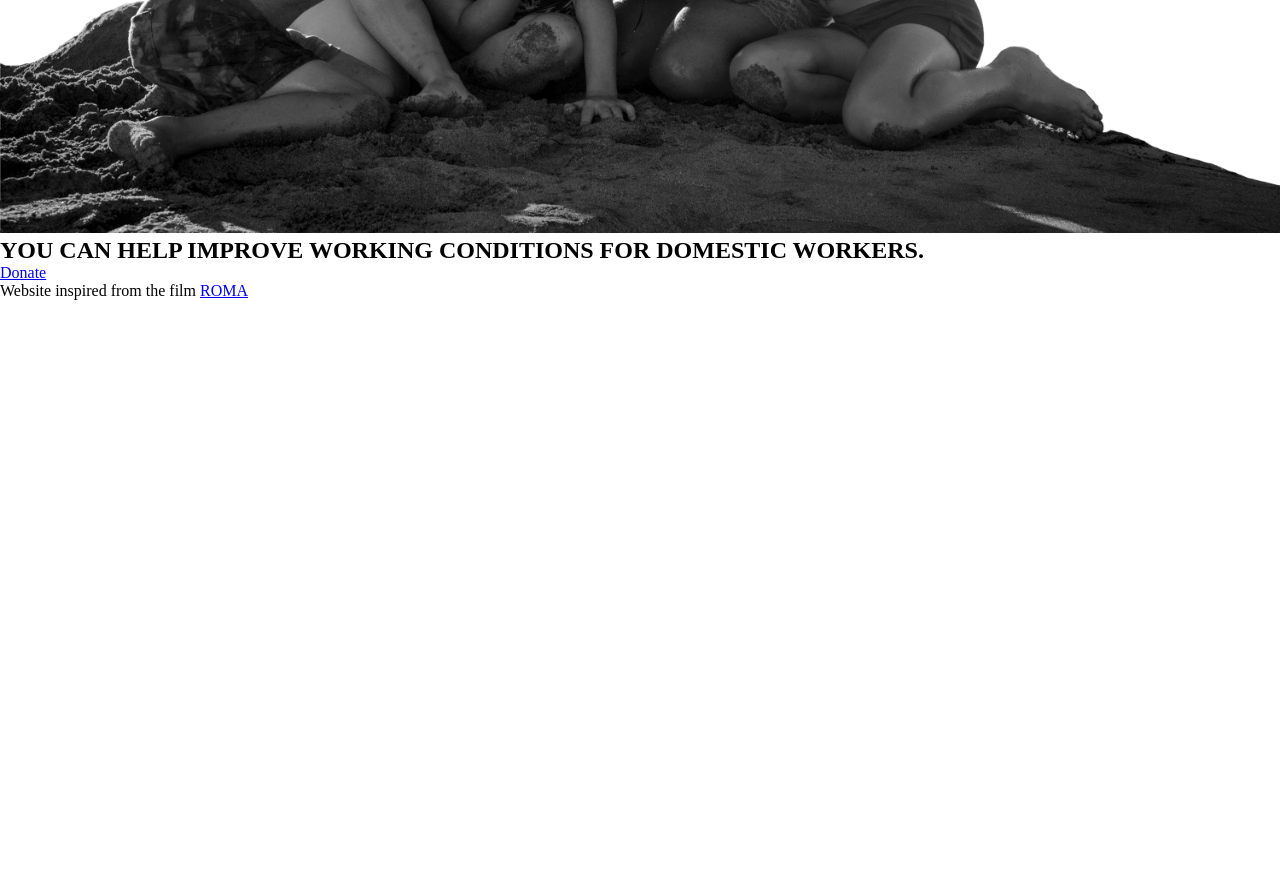
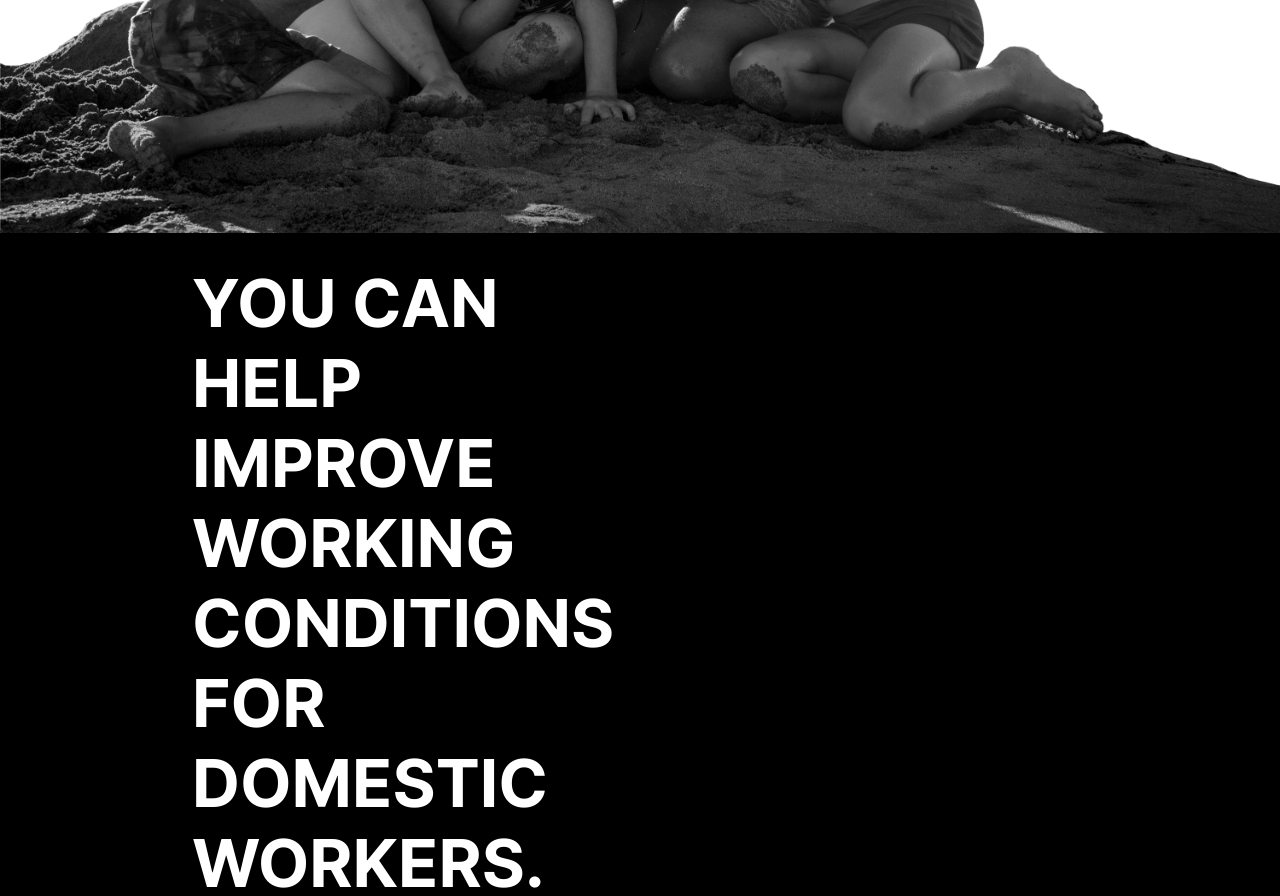
Before and after one commit to snahmd/roma, a plain HTML site: page index.html in a window 1280 px wide. Shown: the part 4524-5420 px from the top of the page. Before the commit the page ends 4824 px from the top, so only its background shows below. Drawn offline with Linux system fonts and the light colour scheme.

Commit message:
add main

```diff
--- a/assets/css/style.css
+++ b/assets/css/style.css
@@ -243,3 +243,42 @@ body {
     width: 100vw;
     height: 100vh;
 }
+
+/* ********** Donate Section ********** */
+
+.donate_section {
+    display: flex;
+    flex-direction: column;
+    justify-content: center;
+    align-items: flex-start;
+    height: 100vh;
+    width: 100vw;
+    background-color: black;
+    margin-top: -4px;
+
+}
+
+.donate_section h2 {
+    font-family: "Inter";
+    font-size: 66px;
+    font-weight: bold;
+    color: white;
+    margin-bottom: 5rem;
+    width: 34vw;
+    margin: 0 0 3rem 15vw;
+}
+.donate_section a {
+
+    font-family: "Roboto";
+    font-size: 16px;
+    text-decoration: none;
+    color: white;
+    border: 1px solid white;
+    padding: 1rem 2rem;
+    margin: 0 0 0  15vw;
+}
+
+.donate_section a:hover {
+
+    box-shadow: 10px 10px white;
+}
--- a/index.html
+++ b/index.html
@@ -71,7 +71,7 @@
             <img src="./assets/images/kid.png" alt="roma_end_img">
         </section>
 
-        <div>
+        <div class="donate_section">
             <h2>YOU CAN HELP IMPROVE WORKING CONDITIONS FOR DOMESTIC WORKERS.</h2>
             <a href="#action" class="button">Donate</a>
         </div>
```
